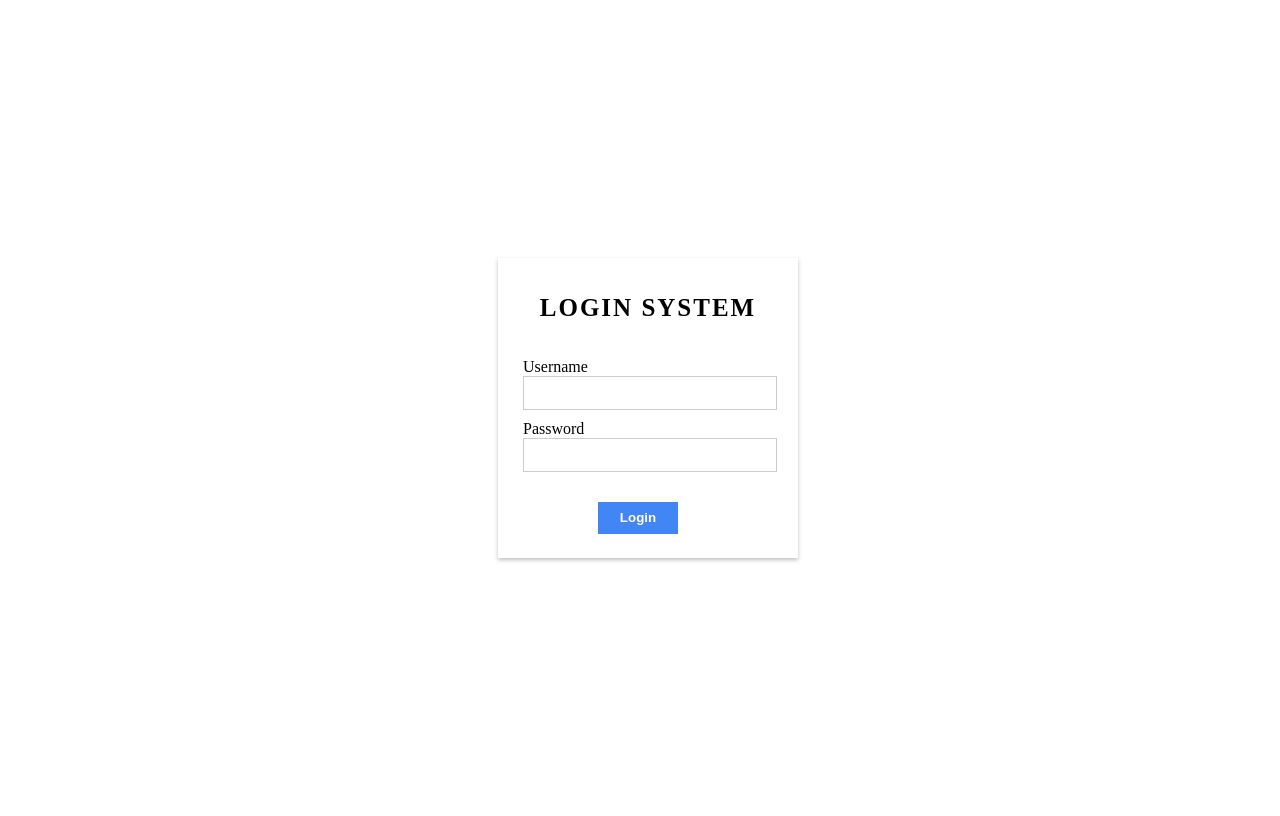
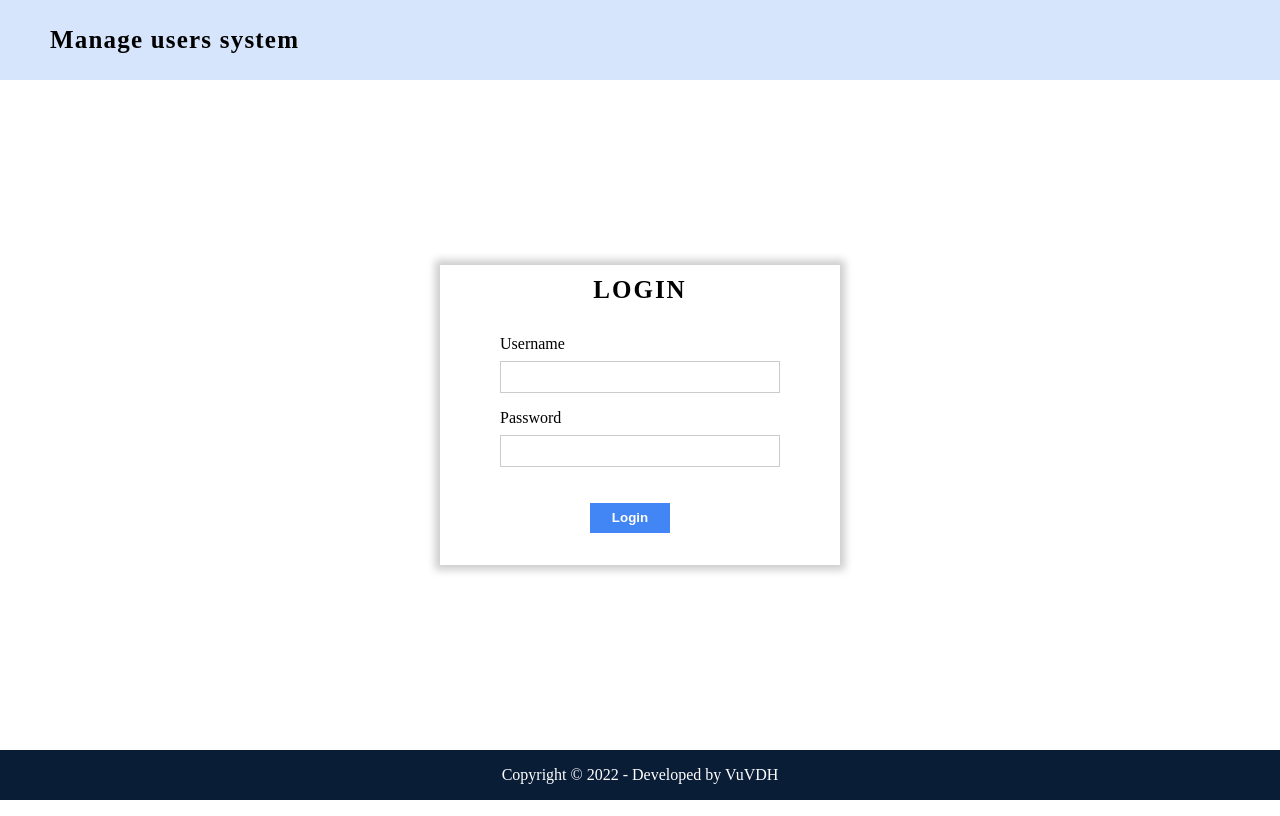
Before and after one commit to hdvuv/user-management, a React (Create React App) app: page / in a window 1280 px wide. Built offline with nearby package versions, Linux system fonts and the light colour scheme; no server answers.

Commit message:
add footer header

```diff
--- a/src/features/authorization/login/LoginPage.tsx
+++ b/src/features/authorization/login/LoginPage.tsx
@@ -39,7 +39,7 @@ const LoginPage = () => {
       <Container>
         <LoginForm method='post' onSubmit={handleSubmit(onSubmit)}>
           <PageTittle>
-            <p>Login system</p>
+            <p>Login</p>
           </PageTittle>
           <LoginContent>
             <label htmlFor='username'>Username</label>
--- a/src/features/authorization/login/LoginStyled.ts
+++ b/src/features/authorization/login/LoginStyled.ts
@@ -1,20 +1,21 @@
 import styled from 'styled-components';
 
 export const LoginForm = styled.form`
-    width: 300px;
+    width: 400px;
     height: 300px;
-    box-shadow: 0px 2px 4px rgba(0, 0, 0, 0.25);
+    box-shadow: 0px 0px 8px 5px rgba(0, 0, 0, .2);
 `
 export const LoginContent = styled.div`
-    margin: 20px 25px;
+    margin: 20px 60px;
     label {
         display: block;
+        margin-bottom: 8px;
     }
     input {
-        width: 240px;
+        width: 280px;
         line-height: 30px;
         border: 1px solid #ccc;
-        margin-bottom: 10px;
+        margin-bottom: 16px;
         padding-left: 10px;
     }
 `
--- a/src/index.tsx
+++ b/src/index.tsx
@@ -3,6 +3,7 @@ import reportWebVitals from './reportWebVitals';
 import { Navigator } from './navigator/Navigator';
 import { Provider } from 'react-redux';
 import { store } from './redux/store/store';
+import { GlobalStyled } from './shared/styles/GlobalStyled';
 
 const root = ReactDOM.createRoot(
   document.getElementById('root') as HTMLElement
@@ -10,6 +11,7 @@ const root = ReactDOM.createRoot(
 
 root.render(
   <Provider store={store} >
+    <GlobalStyled />
     <Navigator />
   </Provider>
 );
--- a/src/navigator/Navigator.tsx
+++ b/src/navigator/Navigator.tsx
@@ -6,10 +6,13 @@ import CreateUser1 from '../features/user/create/CreatePage1';
 import CreateUser2 from '../features/user/create/CreatePage2';
 import ConfirmUser from '../features/user/confirm/ConfirmPage';
 import EditUser from '../features/user/edit/EditPage';
+import Header from '../shared/components/header/Header';
+import Footer from '../shared/components/footer/Footer';
 
 export function Navigator() {
     return (
         <BrowserRouter>
+            <Header />
             <Routes>
                 <Route path="/" element={<LoginPage />} />
                 <Route path="list" element={<ListUser />} />
@@ -19,6 +22,7 @@ export function Navigator() {
                 <Route path="confirm" element={<ConfirmUser />} />
                 <Route path="edit" element={<EditUser />} />
             </Routes>
+            <Footer />
         </BrowserRouter>
     )
 }
--- /dev/null
+++ b/src/shared/components/footer/Footer.tsx
@@ -0,0 +1,12 @@
+import React from 'react';
+import { FooterDiv } from '../../../shared/components/footer/FooterStyled';
+
+const Footer = () => {
+    return (
+        <FooterDiv>
+            <p>Copyright © 2022 - Developed by VuVDH </p>
+        </FooterDiv>
+    );
+};
+
+export default Footer;
--- /dev/null
+++ b/src/shared/components/footer/FooterStyled.ts
@@ -0,0 +1,12 @@
+import styled from 'styled-components';
+
+export const FooterDiv = styled.div`
+    height: 50px;
+    background-color: #0a1d37;
+    display: flex;
+    justify-content: center;
+    align-items: center;
+    p {
+        color: #fff;
+    }
+`;
--- /dev/null
+++ b/src/shared/components/header/Header.tsx
@@ -0,0 +1,12 @@
+import React from 'react';
+import { HeaderDiv } from '../../../shared/components/header/HeaderStyled';
+
+const Header = () => {
+  return (
+    <HeaderDiv>
+      <p>Manage users system</p>
+    </HeaderDiv>
+  );
+};
+
+export default Header;
--- /dev/null
+++ b/src/shared/components/header/HeaderStyled.ts
@@ -0,0 +1,14 @@
+import styled from 'styled-components';
+
+export const HeaderDiv = styled.div`
+    height: 80px;
+    background-color: #d6e5fb;
+    display: flex;
+    align-items: center;
+    p {
+        font-size: 25px;
+        font-weight: bold;
+        letter-spacing: 1.2px;
+        margin-left: 50px;
+    }
+`;
--- a/src/shared/styles/CommonStyled.ts
+++ b/src/shared/styles/CommonStyled.ts
@@ -1,16 +1,14 @@
 import styled from 'styled-components';
 
 export const Container = styled.div`
-    width: 100vw;
-    height: 100vh;
+    width: 100%;
+    min-height: calc(100vh - 130px);
     display: flex;
     justify-content: center;
     align-items: center;
 `
 export const Wrapper = styled.div`
-    max-height: 500px;
-    width: 800px;
-    margin-top: -500px;
+    min-width: 1000px;
 `
 export const PageTittle = styled.div`
     p {
--- /dev/null
+++ b/src/shared/styles/GlobalStyled.ts
@@ -0,0 +1,9 @@
+import { createGlobalStyle } from 'styled-components';
+
+export const GlobalStyled = createGlobalStyle`
+    * {
+        margin: 0;
+        padding: 0;
+        box-sizing: border-box;
+    }
+`;
```
Also changed, not shown: 1 other file (tests, documents, lock files or other folders).
